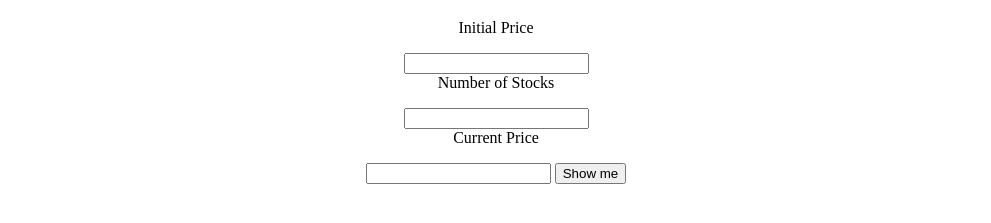
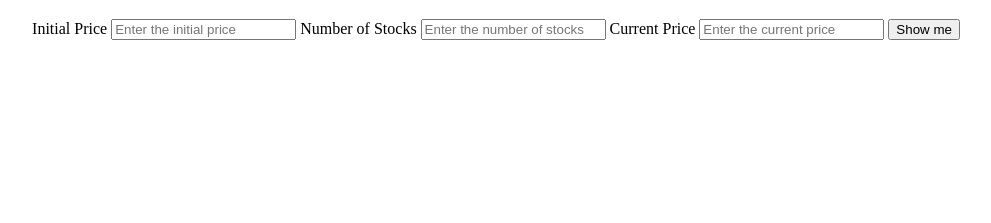
Before and after one commit to gadgetfather/markFourteen-stock-profit-loss, a plain HTML site: page index.html in a window 1280 px wide. Shown: the part 61-284 px from the top of the page, without its empty margins (144-1135 px from the left). Drawn offline with Linux system fonts and the light colour scheme.

Commit message:
selecting all elements

```diff
--- a/app.js
+++ b/app.js
@@ -0,0 +1,3 @@
+var intialPrice = document.querySelector('#price1')
+var noOfStocks = document.querySelector('#no-of-stocks')
+var currentPrice = document.querySelector('#current-price')
--- a/index.html
+++ b/index.html
@@ -12,11 +12,11 @@
 
     <main>
         <label for="price1">Initial Price</label>
-        <input type="number" name="" id="price1">
+        <input type="number" placeholder="Enter the initial price" name="" id="price1">
         <label for="no-of-stocks">Number of Stocks</label>
-        <input type="number" name="" id="no-of-stocks">
+        <input type="number" placeholder="Enter the number of stocks" name="" id="no-of-stocks">
         <label for="current-price">Current Price</label>
-        <input type="number" name="" id="current-price">
+        <input type="number" placeholder="Enter the current price" name="" id="current-price">
         <button id="output-btn">Show me</button>
         <div id="output"></div>
     </main>
--- a/style.css
+++ b/style.css
@@ -1,10 +1,15 @@
 body{
     text-align: center;
+
 }
 
 label{
-    display: block;
+
     padding-bottom: 1rem;
+}
+
+input{
+
 }
 input[type=number]::-webkit-inner-spin-button,
 input[type=number]::-webkit-outer-spin-button {
```
